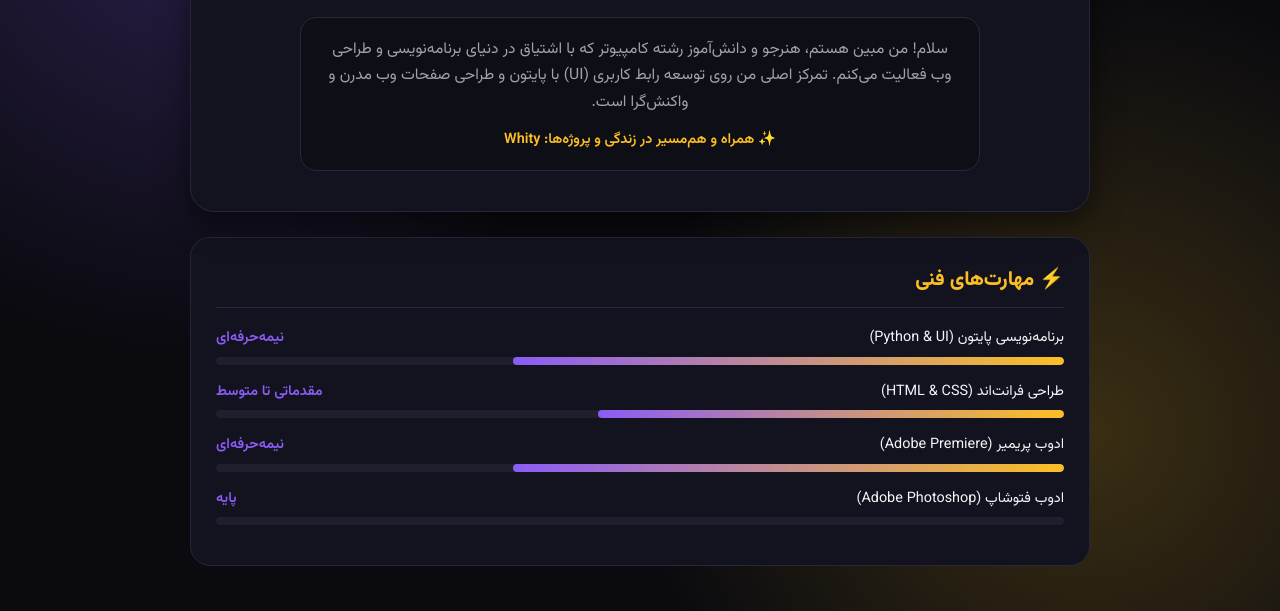
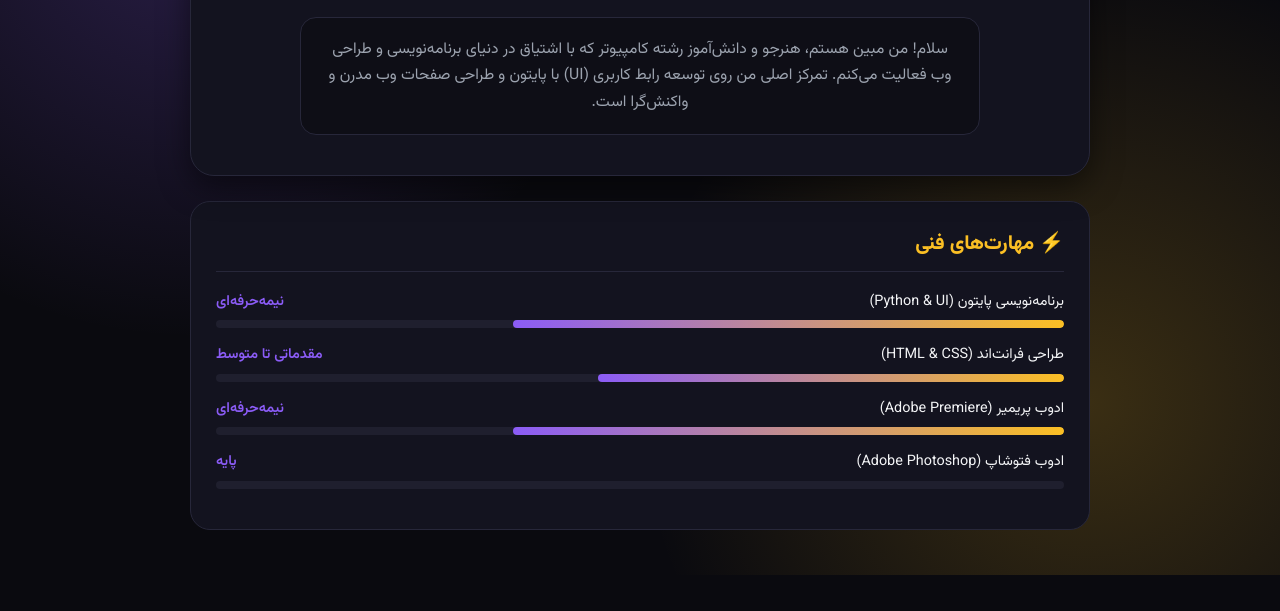
Before and after one commit to Natsumiishere/My-Resume, a plain HTML site: page index.html in a window 1280 px wide. Shown: the part 284-895 px from the top of the page. After the commit the page ends 859 px from the top, so only its background shows below. Drawn offline with Linux system fonts and the light colour scheme.

```diff
--- a/index.html
+++ b/index.html
@@ -32,7 +32,7 @@
                     <p>
                         سلام! من مبین هستم، هنرجو و دانش‌آموز رشته کامپیوتر که با اشتیاق در دنیای برنامه‌نویسی و طراحی وب فعالیت می‌کنم. تمرکز اصلی من روی توسعه رابط کاربری (UI) با پایتون و طراحی صفحات وب مدرن و واکنش‌گرا است.
                     </p>
-                    <span class="partner-tag">✨ همراه و هم‌مسیر در زندگی و پروژه‌ها: Whity</span>
+
                 </div>
             </header>
 
```
